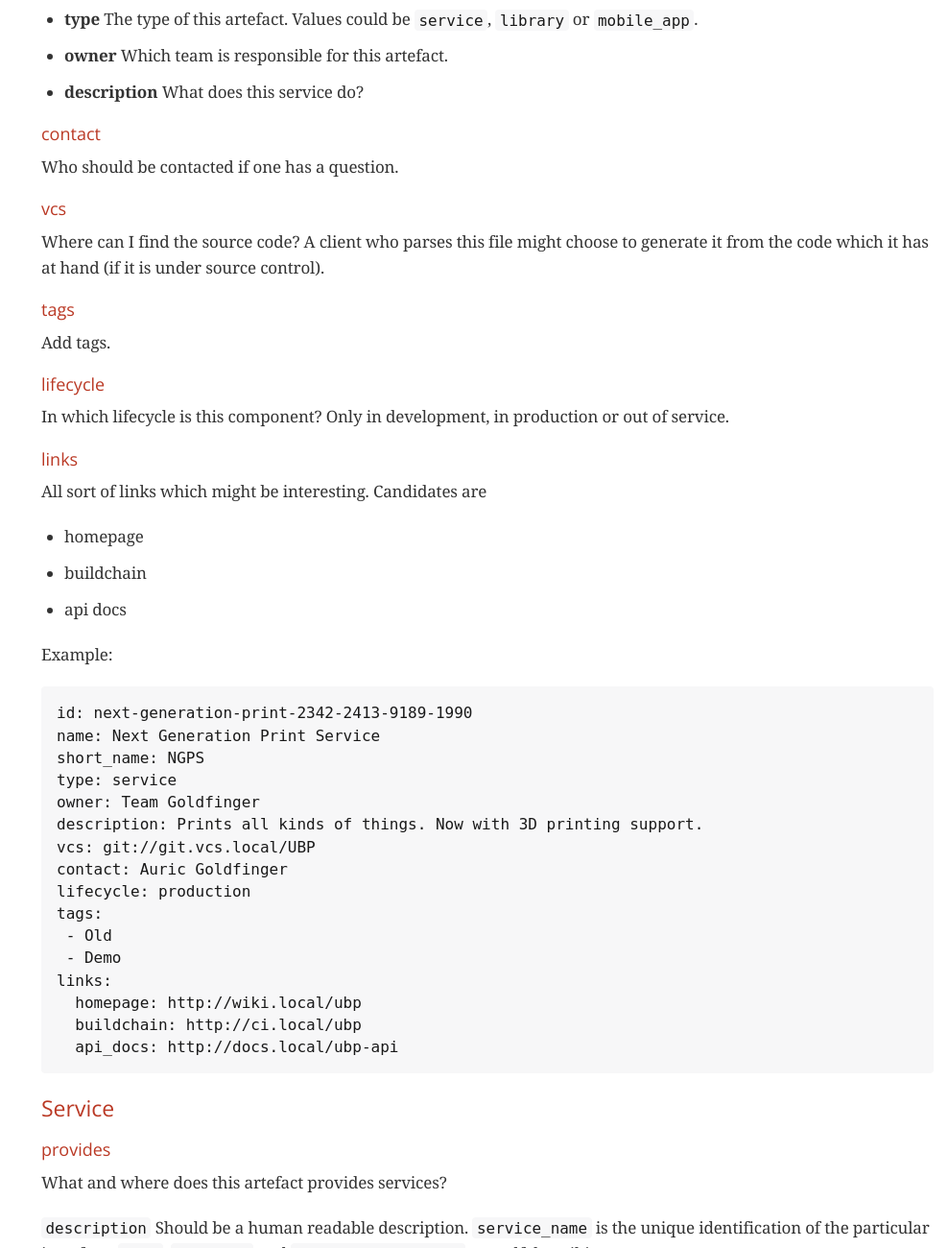
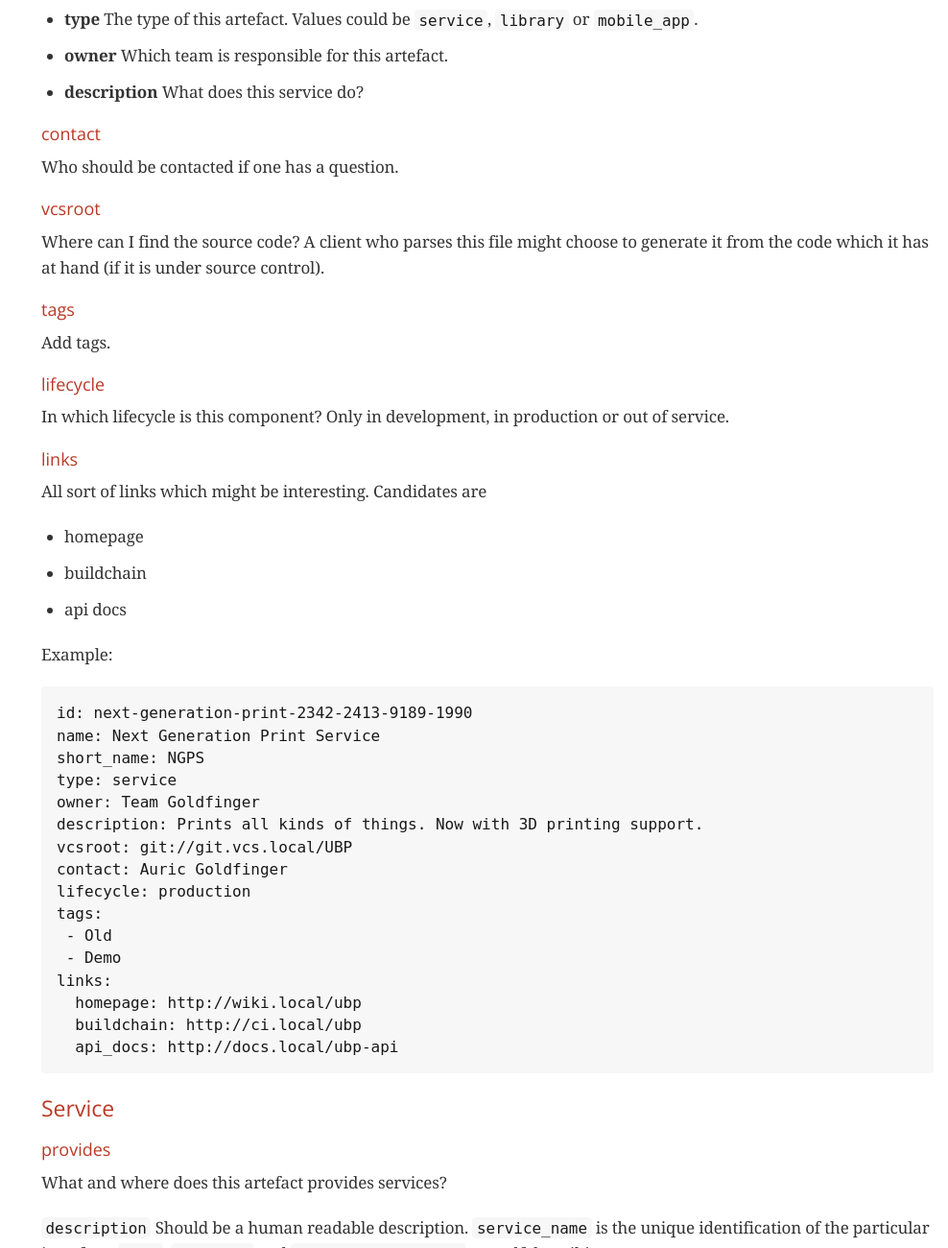
Before and after one commit to pivio/pivio.github.io, a plain HTML site: page docs/index.html in a window 1280 px wide. Shown: the part 4231-5531 px from the top of the page at 96% size, without its empty margins (292-1280 px from the left). Drawn offline with nearby package versions, Linux system fonts and the light colour scheme; a web font is replaced by a local one.

Commit message:
Use "vcsroot" (instead of "vcs") as it is used on the server side

```diff
--- a/docs/index.html
+++ b/docs/index.html
@@ -699,7 +699,7 @@ The current client implementation only supports the single file approach at the
 </div>
 </div>
 <div class="sect4">
-<h5 id="_vcs">vcs</h5>
+<h5 id="_vcsroot">vcsroot</h5>
 <div class="paragraph">
 <p>Where can I find the source code? A client who parses this file might choose to generate it from the code which it has at hand (if it is under source control).</p>
 </div>
@@ -745,7 +745,7 @@ short_name: NGPS
 type: service
 owner: Team Goldfinger
 description: Prints all kinds of things. Now with 3D printing support.
-vcs: git://git.vcs.local/UBP
+vcsroot: git://git.vcs.local/UBP
 contact: Auric Goldfinger
 lifecycle: production
 tags:
@@ -964,7 +964,7 @@ os: debian</code></pre>
 <div class="content">
 <pre class="prettyprint highlight"><code class="language-json" data-lang="json">{
   "owner": "Team Goldfinger",
-  "vcs": "git://git.vcs.local/UBP",
+  "vcsroot": "git://git.vcs.local/UBP",
   "description": "Prints all kinds of things. Now with 3D printing support.",
   "runtime": {
     "disk": "XL",
```
Also changed, not shown: 1 other file.
